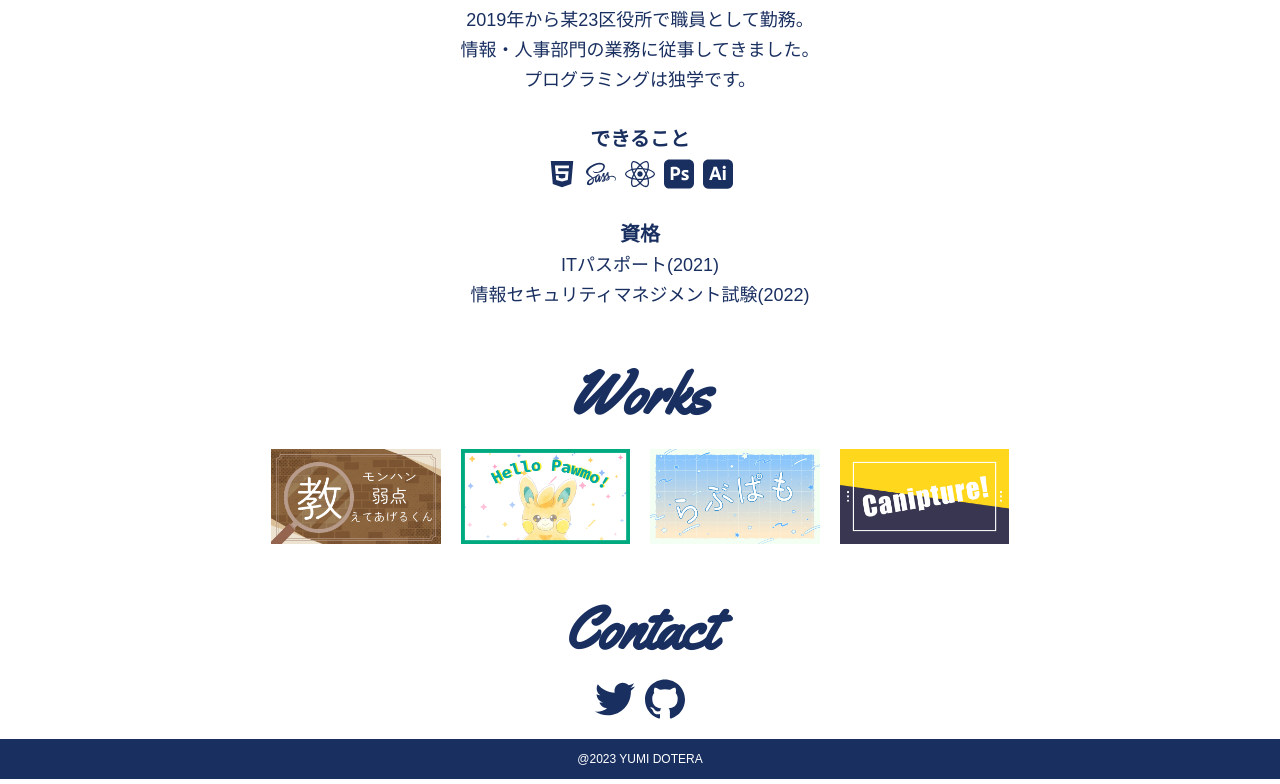
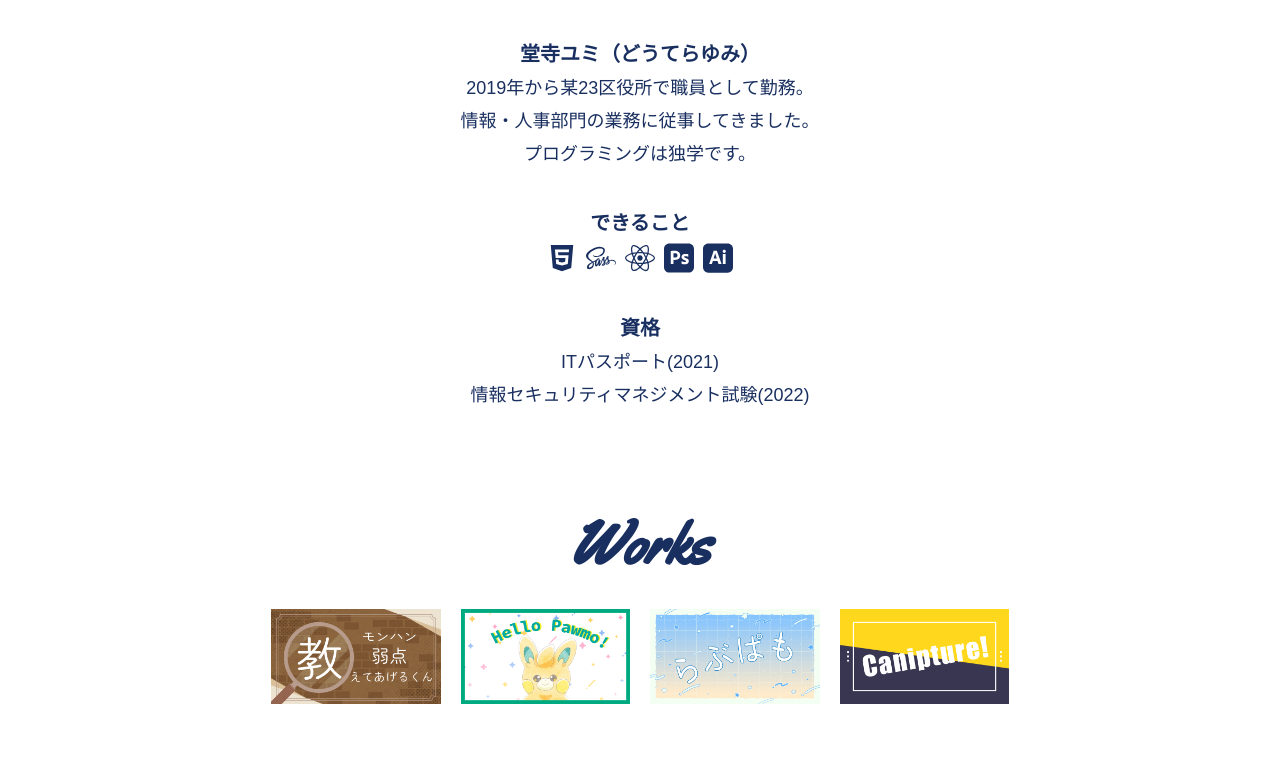
Before and after one commit to cannnny/portfolio, a React (Create React App) app: page / in a window 1280 px wide. Shown: the part 1176-1960 px from the top of the page. Built offline with nearby package versions, Linux system fonts and the light colour scheme.

Commit message:
コンテンツ幅の修正

```diff
--- a/src/App.scss
+++ b/src/App.scss
@@ -16,11 +16,6 @@ header {
   background-image: url("../public/background.jpg");
   background-position: center center;
   background-size: cover;
-  h1 {
-    display: none;
-  }
-}
-
   .header-logo {
     opacity: 0.9;
     position: absolute;
@@ -29,8 +24,12 @@ header {
     transform: translate(-50%, -50%);
     width: 100%;
     max-width: 360px;
+    h1 {
+      display: none;
+    }
     @media all and (min-width: 1024px) {
       max-width: 600px;
+    }
   }
 }
 
@@ -46,8 +45,6 @@ header {
 
     fill: #ffffff;
   }
-}
-
   @keyframes scrolldown {
     0% {
       transform: translateY(4px);
@@ -59,11 +56,10 @@ header {
       transform: translateY(4px);
     }
   }
+}
 
 .main {
   position: relative;
-}
-
   .main-container {
     width: 100%;
     margin: 0 auto;
@@ -73,24 +69,28 @@ header {
       font-size: 50px;
       font-family: "Yellowtail", cursive;
       @media all and (min-width: 1024px) {
+        margin-top: 50px;
         font-size: 60px;
       }
     }
     h3 {
       @media all and (min-width: 1024px) {
+        margin-top: 40px;
         font-size: 20px;
       }
     }
     p {
-    padding-top: 3px;
+      margin-top: 3px;
       font-size: 15px;
       @media all and (min-width: 1024px) {
+        margin-top: 6px;
         font-size: 18px;
       }
     }
     @media all and (min-width: 1024px) {
       width: 60%;
       padding: 20px 15px;
+    }
   }
 }
 
@@ -101,7 +101,7 @@ header {
   @media all and (min-width: 1024px) {
     width: 200px;
     height: 200px;
-    margin: 10px auto;
+    margin: 15px auto;
   }
 }
 
@@ -114,7 +114,6 @@ header {
   justify-content: center;
   margin-top: 5px;
 }
-
 .skill-icons {
   gap: 9px;
 }
@@ -131,8 +130,6 @@ header {
       font-size: 30px !important;
     }
   }
-}
-
   .swiper-slide img {
     display: block;
     margin: 5px auto;
@@ -146,10 +143,11 @@ header {
   .swiper-pagination-bullet-active {
     background-color: #192f60 !important;
   }
+}
 
 .works-pc {
   display: flex;
-  margin-top: 10px;
+  margin-top: 20px;
 
   gap: 20px;
   a {
@@ -212,8 +210,15 @@ footer {
   align-items: center;
   height: 40px;
   background-color: #192f60;
+  @media all and (min-width: 1024px) {
+    height: 50px;
+    margin-top: 30px;
+  }
   p {
     color: #ffffff;
     font-size: 12px;
+    @media all and (min-width: 1024px) {
+      font-size: 15px;
     }
   }
+}
```
Lines whose indentation alone changed are shown as unchanged.
